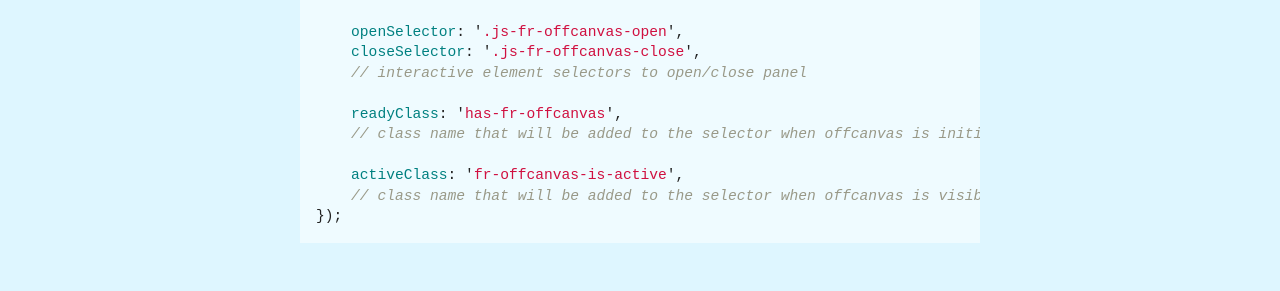
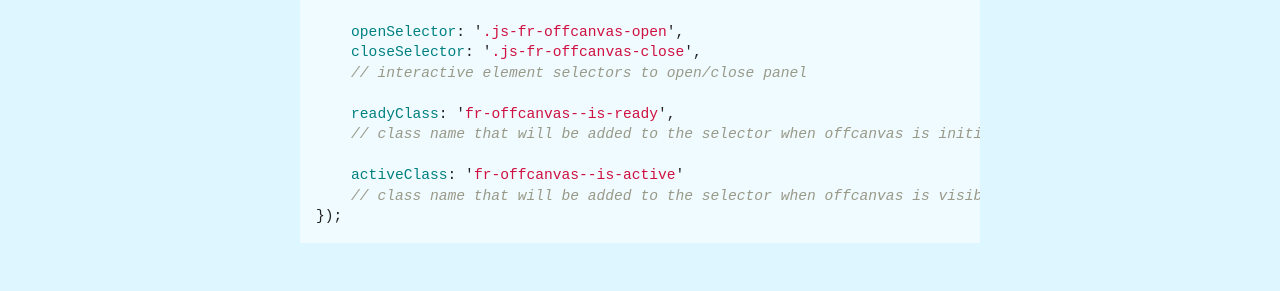
Before and after one commit to frend/frend.co, a Jekyll site: the page built from _components/offcanvas/offcanvas.md, in a window 1280 px wide and 900 px high, scrolled down 2290 px. Shown: the part 227-518 px from the top of the window. Built offline with Jekyll 4.4.1, drawn with Linux system fonts in a browser that asks for light colours.

Commit message:
Added correct readyClass to usags

```diff
--- a/_components/offcanvas/offcanvas.md
+++ b/_components/offcanvas/offcanvas.md
@@ -69,10 +69,10 @@ var myOffcanvas = Froffcanvas({
 	closeSelector: '.js-fr-offcanvas-close',
 	// interactive element selectors to open/close panel
 
-	readyClass: 'has-fr-offcanvas',
+	readyClass: 'fr-offcanvas--is-ready',
 	// class name that will be added to the selector when offcanvas is initialised
 
-	activeClass: 'fr-offcanvas-is-active',
+	activeClass: 'fr-offcanvas--is-active'
 	// class name that will be added to the selector when offcanvas is visible
 });
 ~~~
```
Also changed, not shown: _components/tooltip/tooltip.md (+1 -2 lines).
